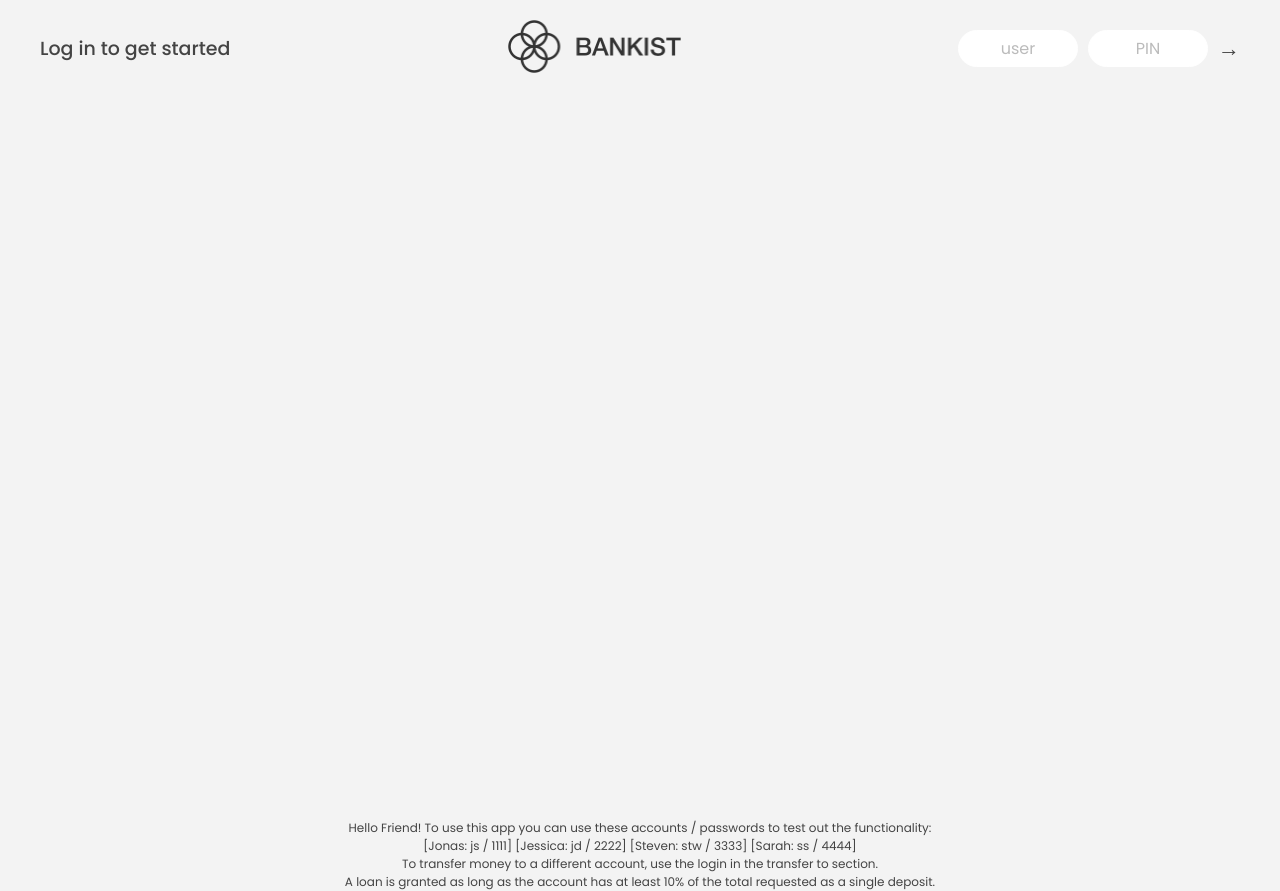
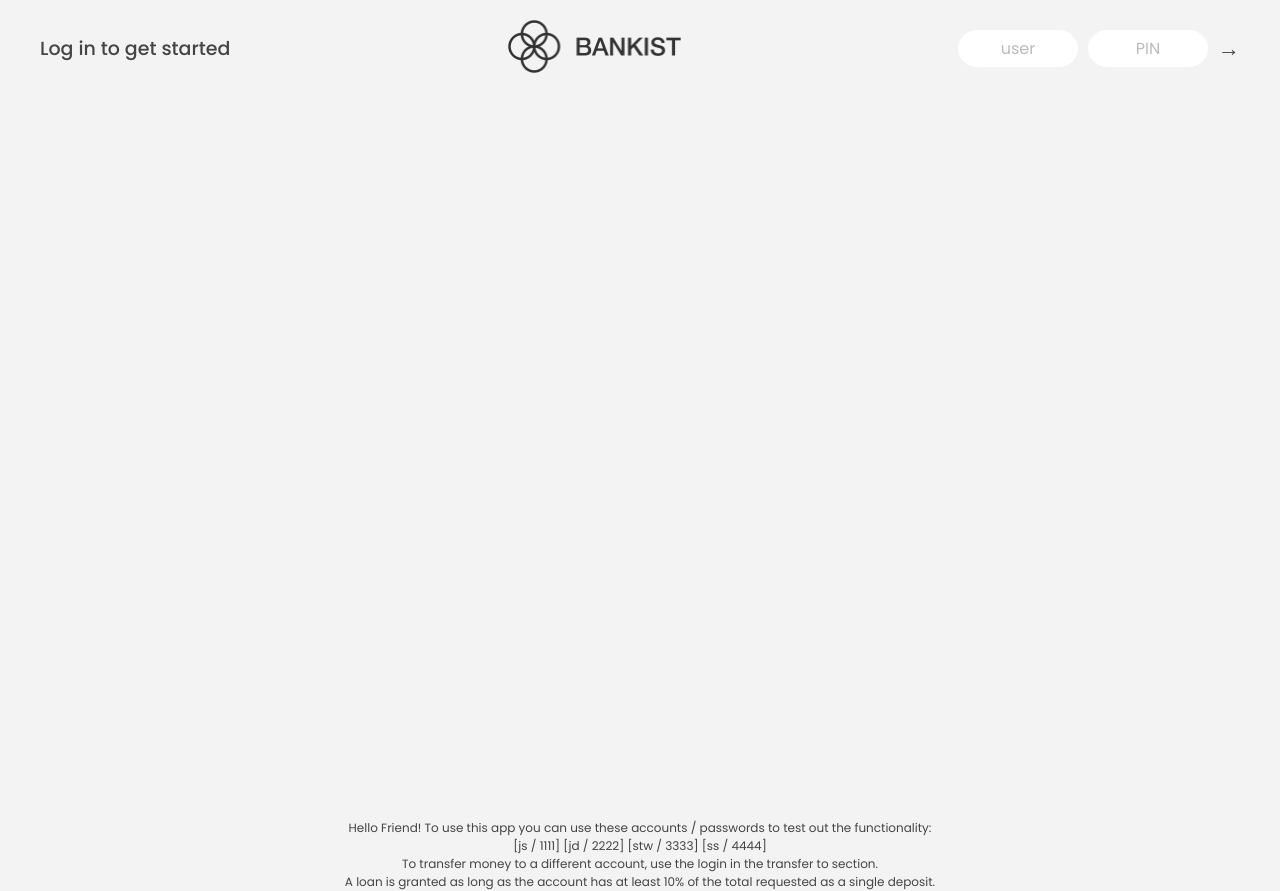
Before and after one commit to ptnoire/bankistMarketingWebsite, a plain HTML site: page bank.html in a window 1280 px wide. Drawn offline with Linux system fonts and the light colour scheme.

Commit message:
Update bank.html
Updated login information at bottom of screen to be less confusing, fixed logo img break.

```diff
--- a/bank.html
+++ b/bank.html
@@ -127,7 +127,7 @@
   <footer>
     <div>
       <p>Hello Friend! To use this app you can use these accounts / passwords to test out the functionality:</p>
-      <p>[Jonas: js / 1111] [Jessica: jd / 2222] [Steven: stw / 3333] [Sarah: ss / 4444]</p>
+      <p>[js / 1111] [jd / 2222] [stw / 3333] [ss / 4444]</p>
       <p>To transfer money to a different account, use the login in the transfer to section.</p>
       <p>A loan is granted as long as the account has at least 10% of the total requested as a single deposit.</p>
     </div>
```
